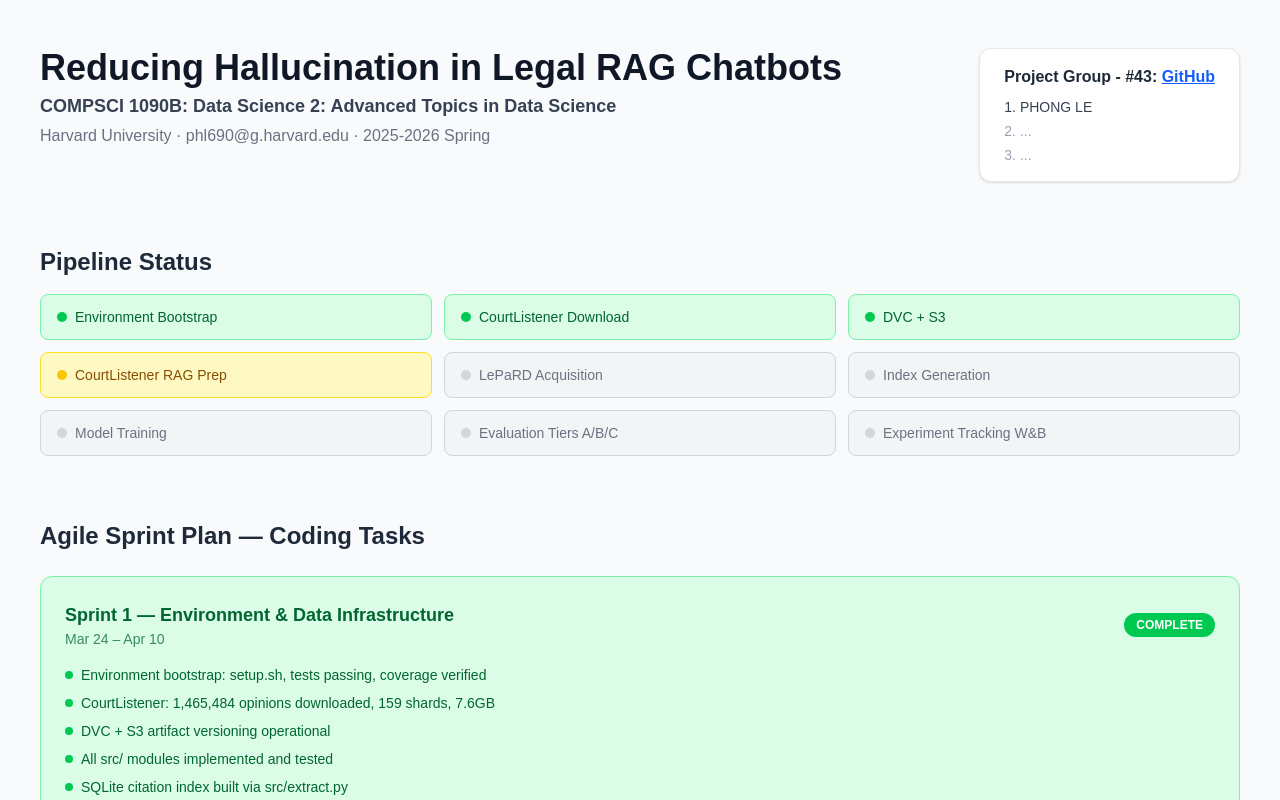
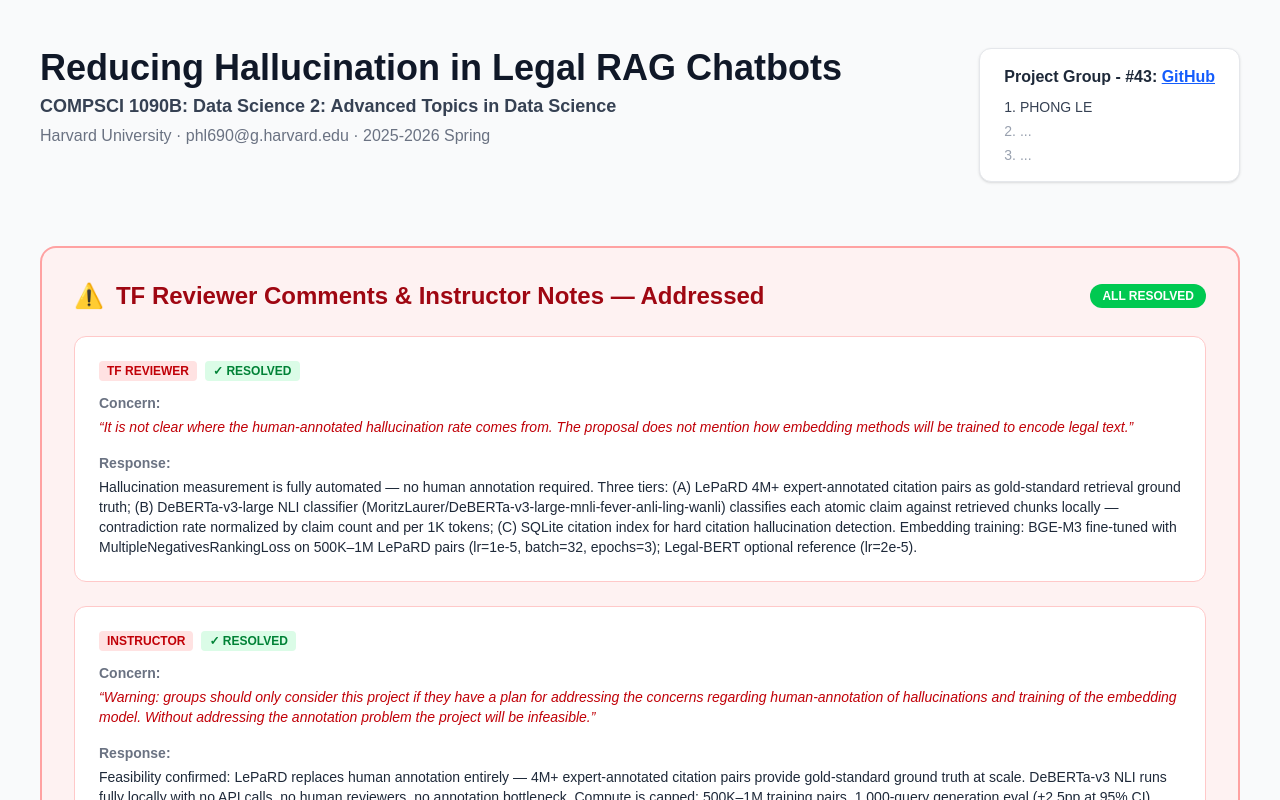
Before and after one commit to ltphongssvn/ProjectSite_cs1090b_HallucinationLegalRAGChatbots, a Next.js app in the folder frontend/: page / in a window 1280 px wide. Shown: the top 800 px of the page. Built offline with nearby package versions, Linux system fonts and the light colour scheme.

Commit message:
feat(reviewer): GREEN - add prominent TF reviewer comments and responses as first section

```diff
--- a/frontend/app/page.tsx
+++ b/frontend/app/page.tsx
@@ -100,6 +100,23 @@ const pipelineStages = [
   { name: 'Experiment Tracking W&B', status: 'pending' },
 ]
 
+const reviewerConcerns = [
+  {
+    id: 'annotation',
+    label: 'TF Reviewer',
+    concern: 'It is not clear where the human-annotated hallucination rate comes from. The proposal does not mention how embedding methods will be trained to encode legal text.',
+    response: 'Hallucination measurement is fully automated — no human annotation required. Three tiers: (A) LePaRD 4M+ expert-annotated citation pairs as gold-standard retrieval ground truth; (B) DeBERTa-v3-large NLI classifier (MoritzLaurer/DeBERTa-v3-large-mnli-fever-anli-ling-wanli) classifies each atomic claim against retrieved chunks locally — contradiction rate normalized by claim count and per 1K tokens; (C) SQLite citation index for hard citation hallucination detection. Embedding training: BGE-M3 fine-tuned with MultipleNegativesRankingLoss on 500K–1M LePaRD pairs (lr=1e-5, batch=32, epochs=3); Legal-BERT optional reference (lr=2e-5).',
+    resolved: true,
+  },
+  {
+    id: 'feasibility',
+    label: 'Instructor',
+    concern: 'Warning: groups should only consider this project if they have a plan for addressing the concerns regarding human-annotation of hallucinations and training of the embedding model. Without addressing the annotation problem the project will be infeasible.',
+    response: 'Feasibility confirmed: LePaRD replaces human annotation entirely — 4M+ expert-annotated citation pairs provide gold-standard ground truth at scale. DeBERTa-v3 NLI runs fully locally with no API calls, no human reviewers, no annotation bottleneck. Compute is capped: 500K–1M training pairs, 1,000-query generation eval (±2.5pp at 95% CI). Infrastructure is already complete and operational.',
+    resolved: true,
+  },
+]
+
 const statusColors: Record<string, string> = {
   complete: 'bg-green-100 text-green-800 border-green-300',
   'in-progress': 'bg-yellow-100 text-yellow-800 border-yellow-300',
@@ -150,6 +167,35 @@ export default function HomePage() {
             </ol>
           </div>
         </header>
+
+        {/* TF Reviewer Comments & Responses — PROMINENT FIRST SECTION */}
+        <section data-testid="reviewer-response" className="bg-red-50 border-2 border-red-300 rounded-2xl p-8">
+          <div className="flex items-center gap-3 mb-6">
+            <span className="text-2xl">⚠️</span>
+            <h2 className="text-2xl font-bold text-red-800">
+              TF Reviewer Comments & Instructor Notes — Addressed
+            </h2>
+            <span className="ml-auto px-3 py-1 bg-green-500 text-white text-xs font-bold rounded-full uppercase">All Resolved</span>
+          </div>
+          <div className="space-y-6">
+            {reviewerConcerns.map((item) => (
+              <div key={item.id} className="bg-white rounded-xl border border-red-200 p-6">
+                <div className="flex items-center gap-2 mb-3">
+                  <span className="px-2 py-0.5 bg-red-100 text-red-700 text-xs font-bold rounded uppercase">{item.label}</span>
+                  <span className="px-2 py-0.5 bg-green-100 text-green-700 text-xs font-bold rounded uppercase">✓ Resolved</span>
+                </div>
+                <div className="mb-4">
+                  <p className="text-sm font-semibold text-gray-500 mb-1">Concern:</p>
+                  <p className="text-sm text-red-700 italic">&ldquo;{item.concern}&rdquo;</p>
+                </div>
+                <div>
+                  <p className="text-sm font-semibold text-gray-500 mb-1">Response:</p>
+                  <p className="text-sm text-gray-800">{item.response}</p>
+                </div>
+              </div>
+            ))}
+          </div>
+        </section>
 
         {/* Pipeline Status */}
         <section data-testid="pipeline-status">
```
